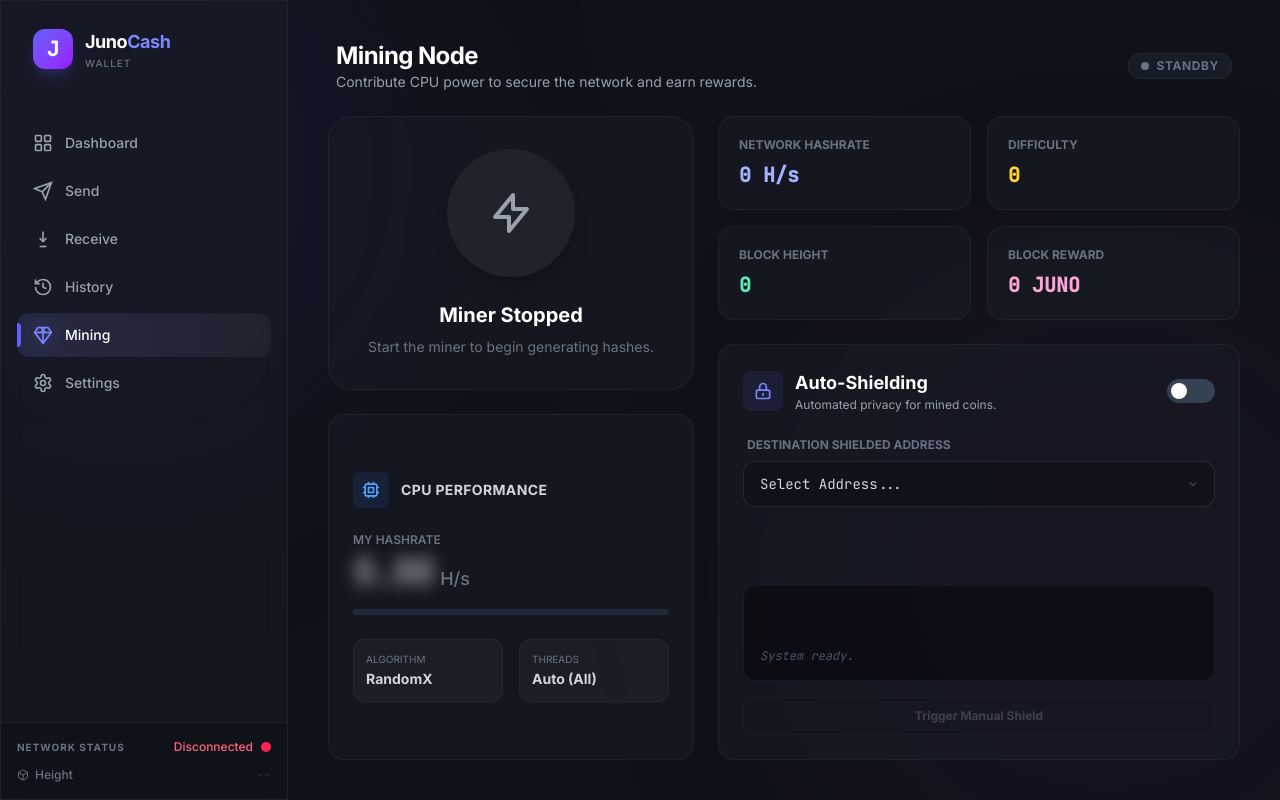
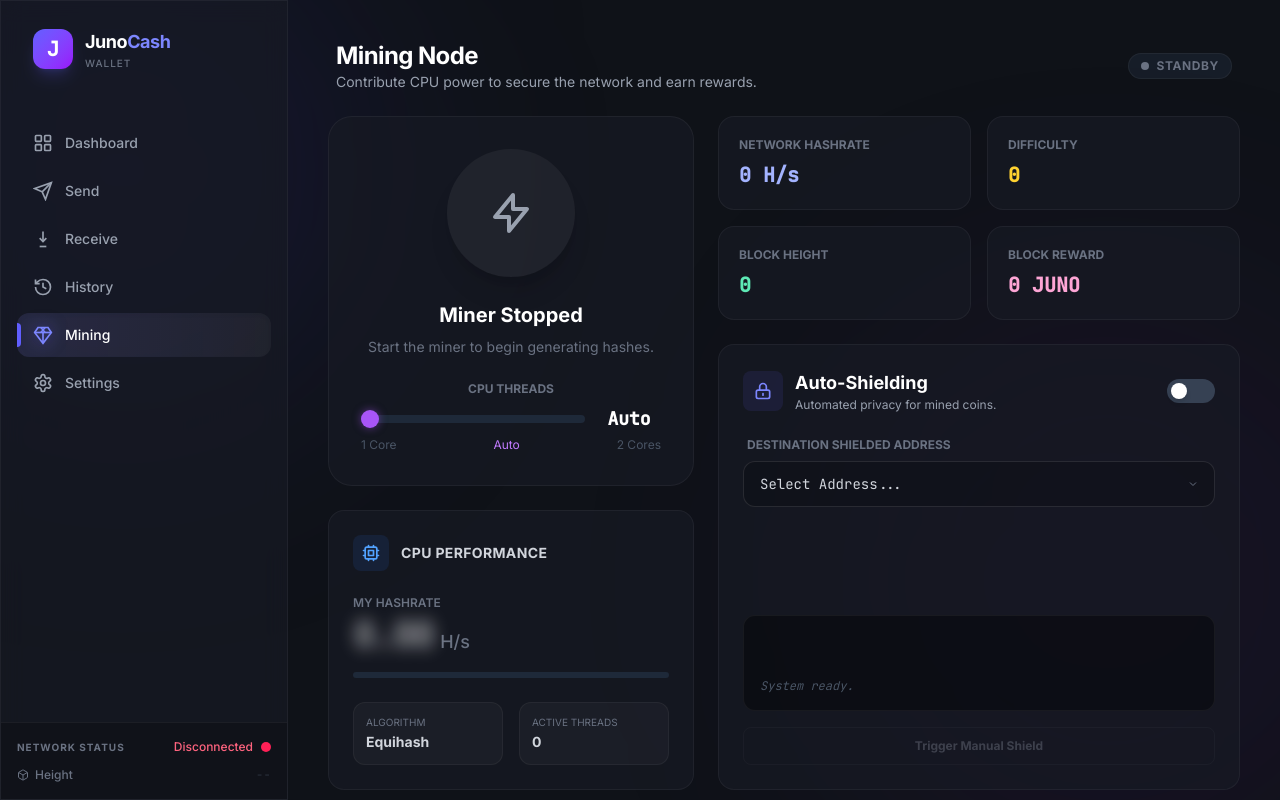
Before and after one commit to fvckgrimm/junocash-wallet, a Vue app: page /mining in a window 1280 px wide. Built offline with nearby package versions, Linux system fonts and the light colour scheme.

Commit message:
update: mining view

```diff
--- a/src/views/Mining.vue
+++ b/src/views/Mining.vue
@@ -49,6 +49,33 @@
           <p class="relative z-10 text-sm text-gray-500 mt-2 max-w-xs">
             {{ isMining ? 'Allocating CPU cycles to proof-of-work consensus.' : 'Start the miner to begin generating hashes.' }}
           </p>
+
+          <!-- Thread Configuration (only visible when stopped) -->
+          <div v-if="!isMining" class="relative z-10 mt-6 w-full max-w-xs">
+            <label class="block text-xs font-bold text-gray-500 uppercase mb-2">CPU Threads</label>
+            <div class="flex items-center gap-3">
+              <input
+                type="range"
+                v-model.number="selectedThreads"
+                :min="1"
+                :max="maxThreads"
+                class="flex-1 h-2 bg-gray-800 rounded-lg appearance-none cursor-pointer accent-purple-500"
+              />
+              <div class="w-16 text-center">
+                <span class="text-lg font-bold text-white font-mono">{{ selectedThreads === -1 ? 'Auto' : selectedThreads }}</span>
+              </div>
+            </div>
+            <div class="flex justify-between text-xs text-gray-600 mt-1">
+              <span>1 Core</span>
+              <button
+                @click="selectedThreads = -1"
+                class="text-purple-400 hover:text-purple-300 transition-colors"
+              >
+                Auto
+              </button>
+              <span>{{ maxThreads }} Cores</span>
+            </div>
+          </div>
         </div>
 
         <!-- LOCAL PERFORMANCE CARD -->
@@ -80,11 +107,13 @@
           <div class="grid grid-cols-2 gap-4">
              <div class="bg-white/[0.03] p-3 rounded-xl border border-white/5">
                <p class="text-[10px] text-gray-500 uppercase">Algorithm</p>
-               <p class="text-sm font-bold text-gray-300 mt-0.5">RandomX</p>
+               <p class="text-sm font-bold text-gray-300 mt-0.5">Equihash</p>
              </div>
              <div class="bg-white/[0.03] p-3 rounded-xl border border-white/5">
-               <p class="text-[10px] text-gray-500 uppercase">Threads</p>
-               <p class="text-sm font-bold text-gray-300 mt-0.5">Auto (All)</p>
+               <p class="text-[10px] text-gray-500 uppercase">Active Threads</p>
+               <p class="text-sm font-bold text-gray-300 mt-0.5">
+                 {{ isMining ? (selectedThreads === -1 ? `~${Math.floor(maxThreads / 2)}` : selectedThreads) : '0' }}
+               </p>
              </div>
           </div>
         </div>
@@ -218,6 +247,10 @@ const shieldToAddress = ref('');
 const isShielding = ref(false);
 const lastOperation = ref('');
 
+// Thread configuration
+const maxThreads = ref(navigator.hardwareConcurrency || 4);
+const selectedThreads = ref(-1); // -1 = auto (uses ~half)
+
 // Data State
 const miningInfo = reactive({
   localsolps: 0,
@@ -274,7 +307,7 @@ async function toggleMining() {
   try {
     await invoke('set_mining', {
       enabled: newState,
-      threads: -1,
+      threads: selectedThreads.value,
       port: node.rpcPort,
       user: node.rpcUser,
       pass: node.rpcPass
@@ -358,4 +391,30 @@ onUnmounted(() => {
   from { transform: rotate(0deg); }
   to { transform: rotate(360deg); }
 }
+
+/* Custom range slider styling */
+input[type="range"] {
+  -webkit-appearance: none;
+}
+
+input[type="range"]::-webkit-slider-thumb {
+  -webkit-appearance: none;
+  appearance: none;
+  width: 18px;
+  height: 18px;
+  border-radius: 50%;
+  background: #a855f7;
+  cursor: pointer;
+  box-shadow: 0 0 8px rgba(168, 85, 247, 0.5);
+}
+
+input[type="range"]::-moz-range-thumb {
+  width: 18px;
+  height: 18px;
+  border-radius: 50%;
+  background: #a855f7;
+  cursor: pointer;
+  border: none;
+  box-shadow: 0 0 8px rgba(168, 85, 247, 0.5);
+}
 </style>
```
